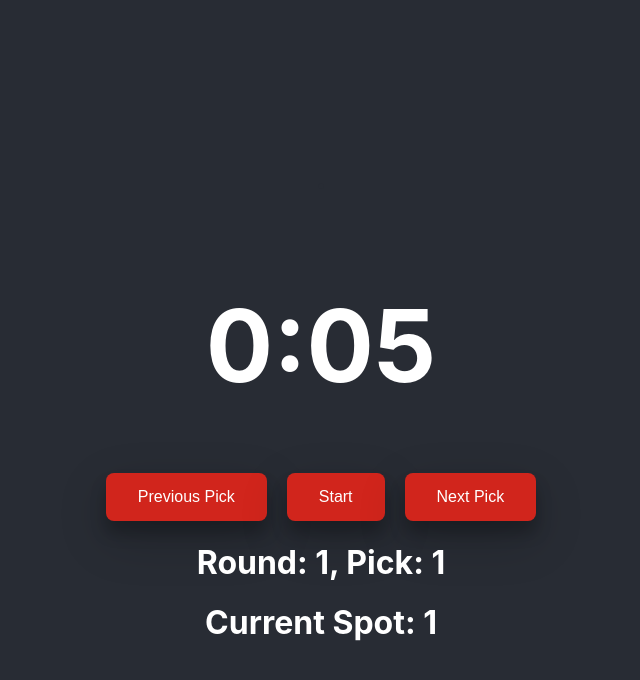
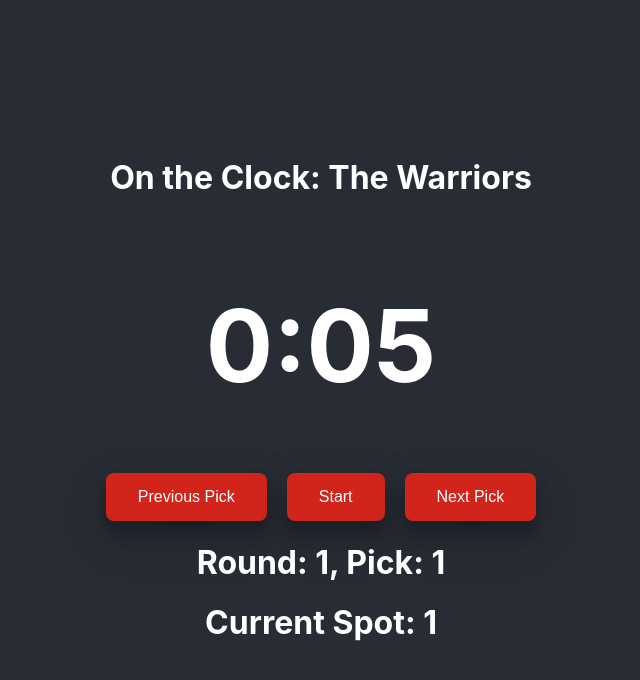
Before and after one commit to Jordanyoder2626/draft_timer, a React (Create React App) app: page / in a window 1280 px wide. Both pictures are taken after a click on the button "Start Draft". Shown: the top 680 px of the page, without its empty margins (319-959 px from the left). Built offline with nearby package versions, Linux system fonts and the light colour scheme.

Commit message:
Starting to add team names

```diff
--- a/src/App.js
+++ b/src/App.js
@@ -97,6 +97,7 @@
     new Audio(chime).play();
   }
 
+  const teams = ["The Warriors", "Lamario"]
 
 
   return (
@@ -115,7 +116,8 @@
       ):(
         <div className = "timer">
           <header className = "timer-header">
-            {seconds === 0 ? (<h1>The Pick is In...</h1>):(<h1 style={{color: '#282c34'}}>.</h1>)}
+            {seconds === 0 ? (<h1>The Pick is In...</h1>):
+            (<h1>On the Clock: {teams[0]}</h1>)}
             <div className = "time-group">
                 <h1 className='time'>{Math.floor(seconds/60)}:{seconds%60<10? 0 : ""}{seconds-(Math.floor(seconds/60)*60)}</h1>
                 <button className="button" onClick={backOne}>
@@ -139,6 +141,7 @@
 
 
 
+
   );
 }
 
```
